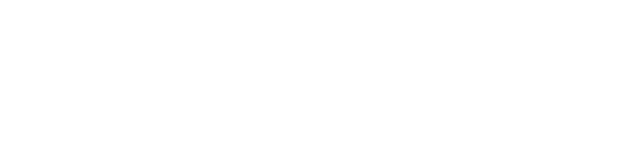
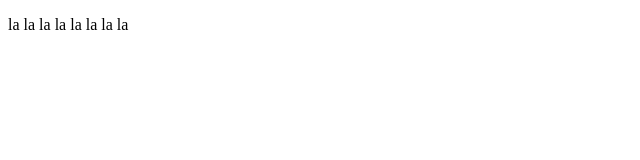
Before and after one commit to Anik-Majumder/devoloper-portfolio, a plain HTML site: page index.html in a window 1280 px wide. Shown: the whole page, without its empty margins (0-640 px from the left). Drawn offline with Linux system fonts and the light colour scheme.

```diff
--- a/index.html
+++ b/index.html
@@ -7,5 +7,7 @@
     <title>anik protfolio</title>
     <link rel="stylesheet" href="style.css" />
   </head>
-  <body></body>
+  <body>
+    <p>la la la la la la la la</p>
+  </body>
 </html>
```
